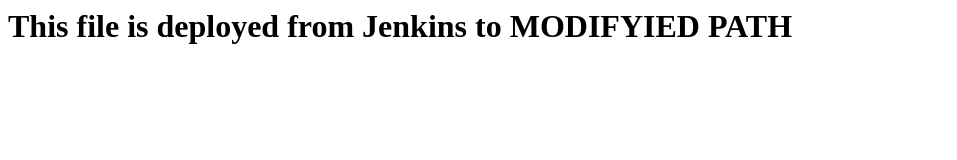
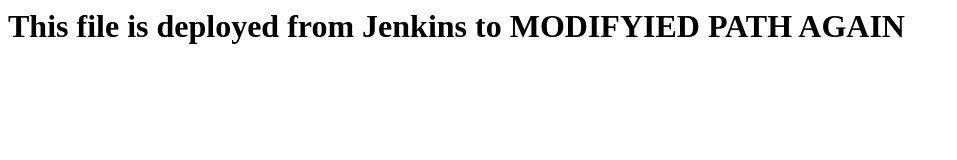
Before and after one commit to LaliBabu/Apache, a plain HTML site: page index.html in a window 1280 px wide. Shown: the whole page, without its empty margins (0-957 px from the left). Drawn offline with Linux system fonts and the light colour scheme.

Commit message:
Update index.html

```diff
--- a/index.html
+++ b/index.html
@@ -1,3 +1,3 @@
 <html>
-<h1> This file is deployed from Jenkins to MODIFYIED PATH</h1>
+<h1> This file is deployed from Jenkins to MODIFYIED PATH AGAIN</h1>
 </html>
```
